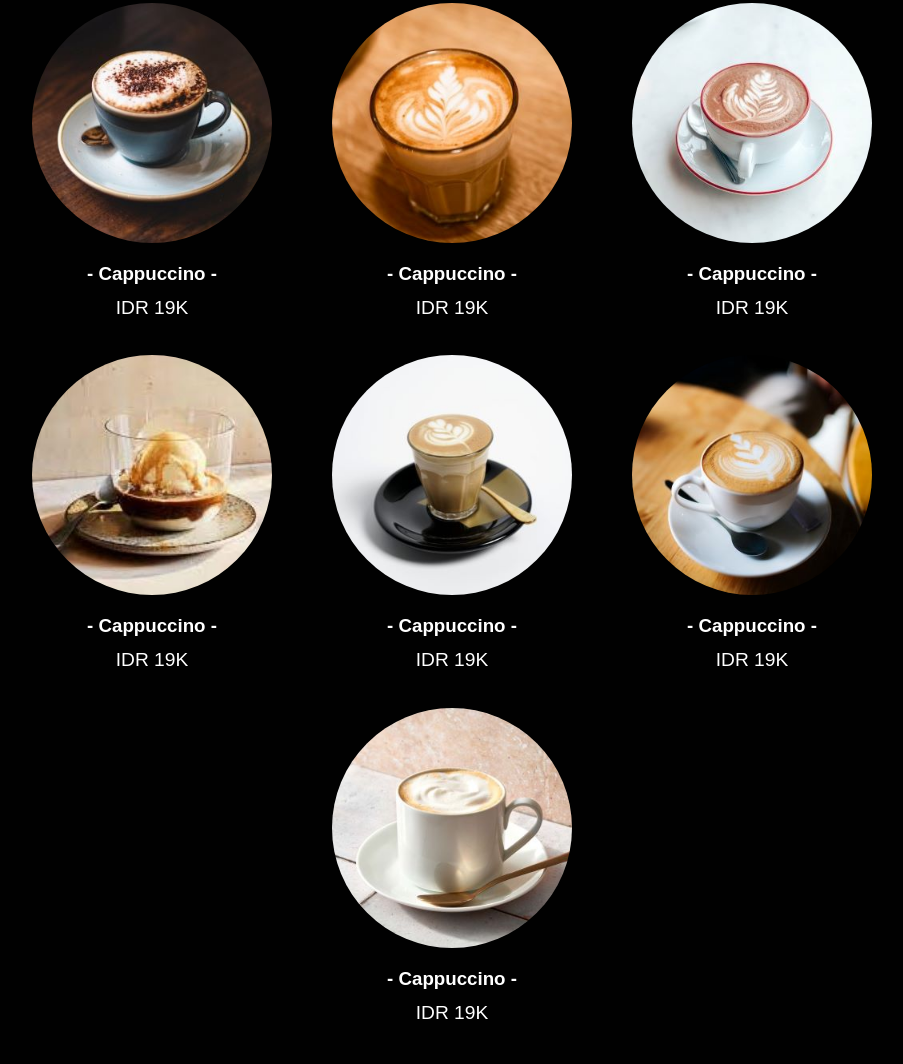
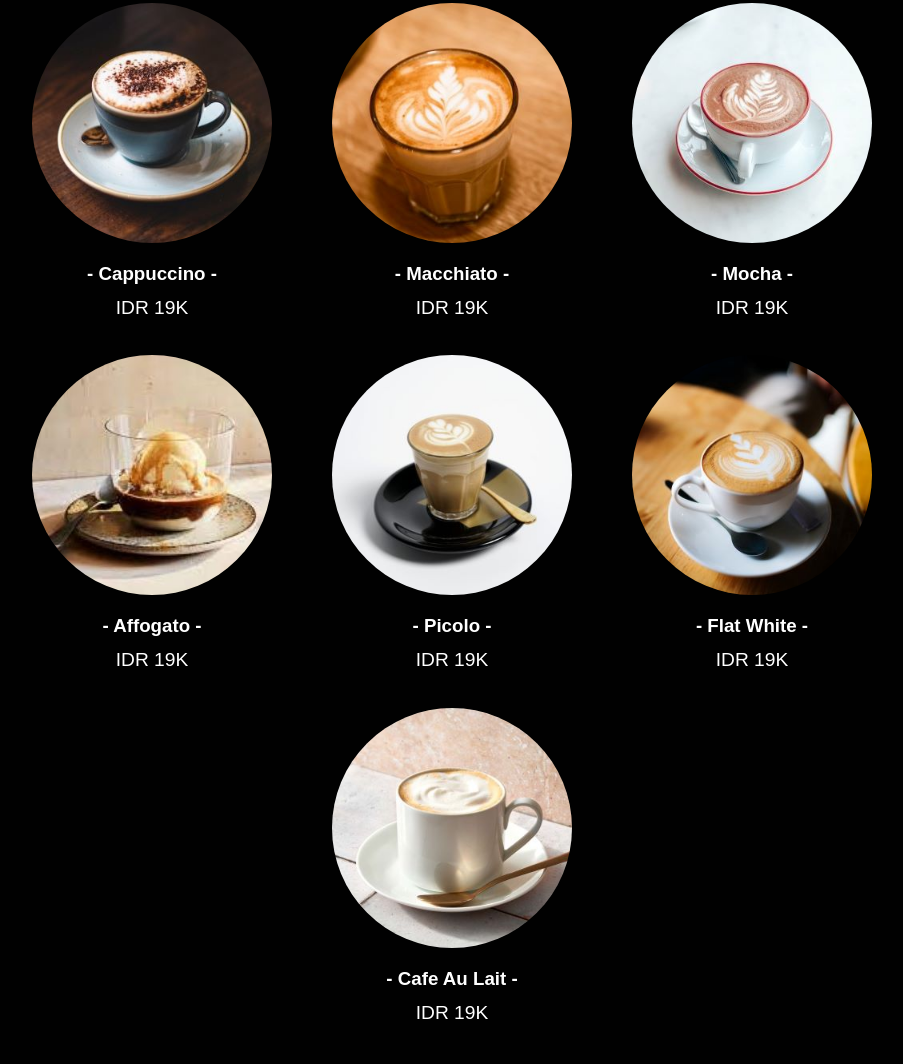
Before and after one commit to yulius15/yulius15.gifthub.io, a plain HTML site: page index.html in a window 1280 px wide. Shown: the part 2341-3405 px from the top of the page, without its empty margins (188-1091 px from the left). Drawn offline with nearby package versions, Linux system fonts and the light colour scheme.

Commit message:
Update index.html

```diff
--- a/index.html
+++ b/index.html
@@ -115,7 +115,7 @@
             class="menu-card-img"
             alt="Espresso"
           />
-          <h3 class="menu-card-title">- Cappuccino -</h3>
+          <h3 class="menu-card-title">- Macchiato -</h3>
           <p class="menu-cart-price">IDR 19K</p>
         </div>
         <div class="menu-card">
@@ -124,7 +124,7 @@
             class="menu-card-img"
             alt="Espresso"
           />
-          <h3 class="menu-card-title">- Cappuccino -</h3>
+          <h3 class="menu-card-title">- Mocha -</h3>
           <p class="menu-cart-price">IDR 19K</p>
         </div>
         <div class="menu-card">
@@ -133,7 +133,7 @@
             class="menu-card-img"
             alt="Espresso"
           />
-          <h3 class="menu-card-title">- Cappuccino -</h3>
+          <h3 class="menu-card-title">- Affogato -</h3>
           <p class="menu-cart-price">IDR 19K</p>
         </div>
         <div class="menu-card">
@@ -142,7 +142,7 @@
             class="menu-card-img"
             alt="Espresso"
           />
-          <h3 class="menu-card-title">- Cappuccino -</h3>
+          <h3 class="menu-card-title">- Picolo -</h3>
           <p class="menu-cart-price">IDR 19K</p>
         </div>
         <div class="menu-card">
@@ -151,7 +151,7 @@
             class="menu-card-img"
             alt="Espresso"
           />
-          <h3 class="menu-card-title">- Cappuccino -</h3>
+          <h3 class="menu-card-title">- Flat White -</h3>
           <p class="menu-cart-price">IDR 19K</p>
         </div>
         <div class="menu-card">
@@ -160,7 +160,7 @@
             class="menu-card-img"
             alt="Espresso"
           />
-          <h3 class="menu-card-title">- Cappuccino -</h3>
+          <h3 class="menu-card-title">- Cafe Au Lait -</h3>
           <p class="menu-cart-price">IDR 19K</p>
         </div>
       </div>
```
